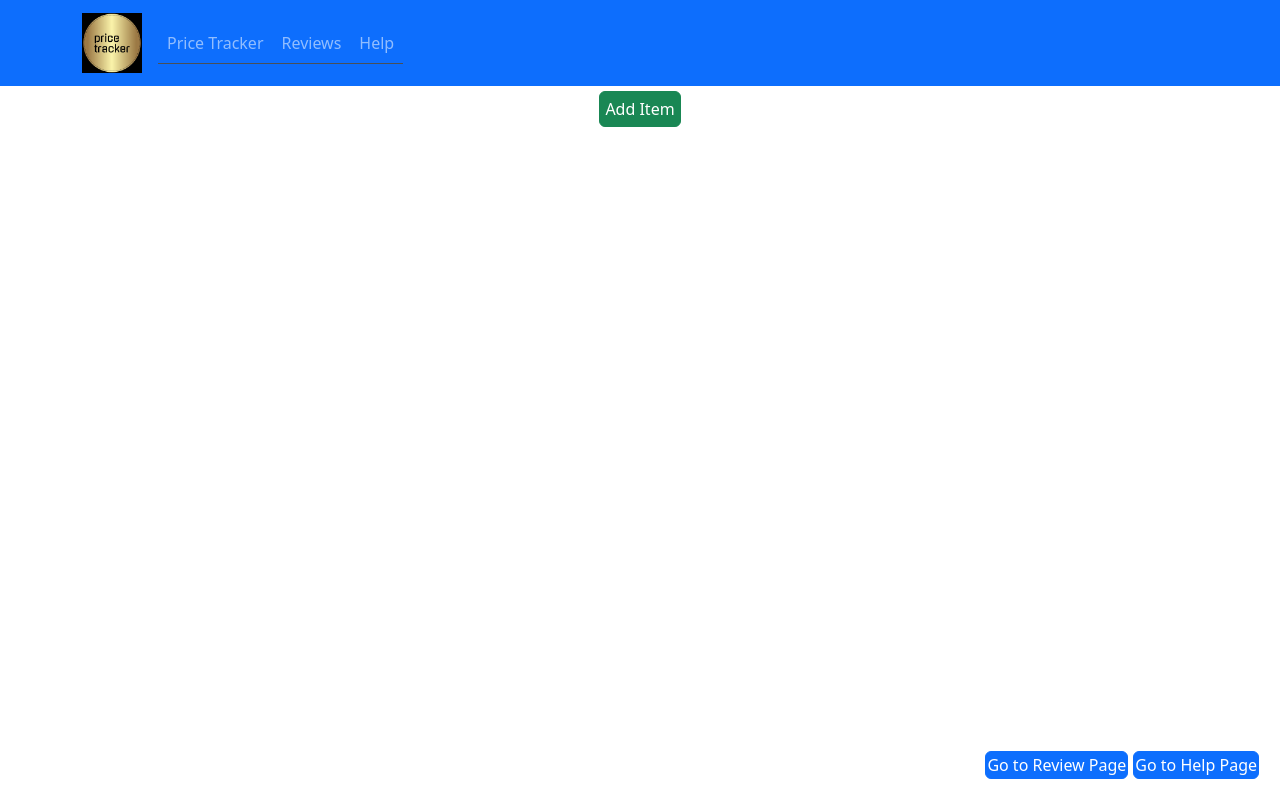
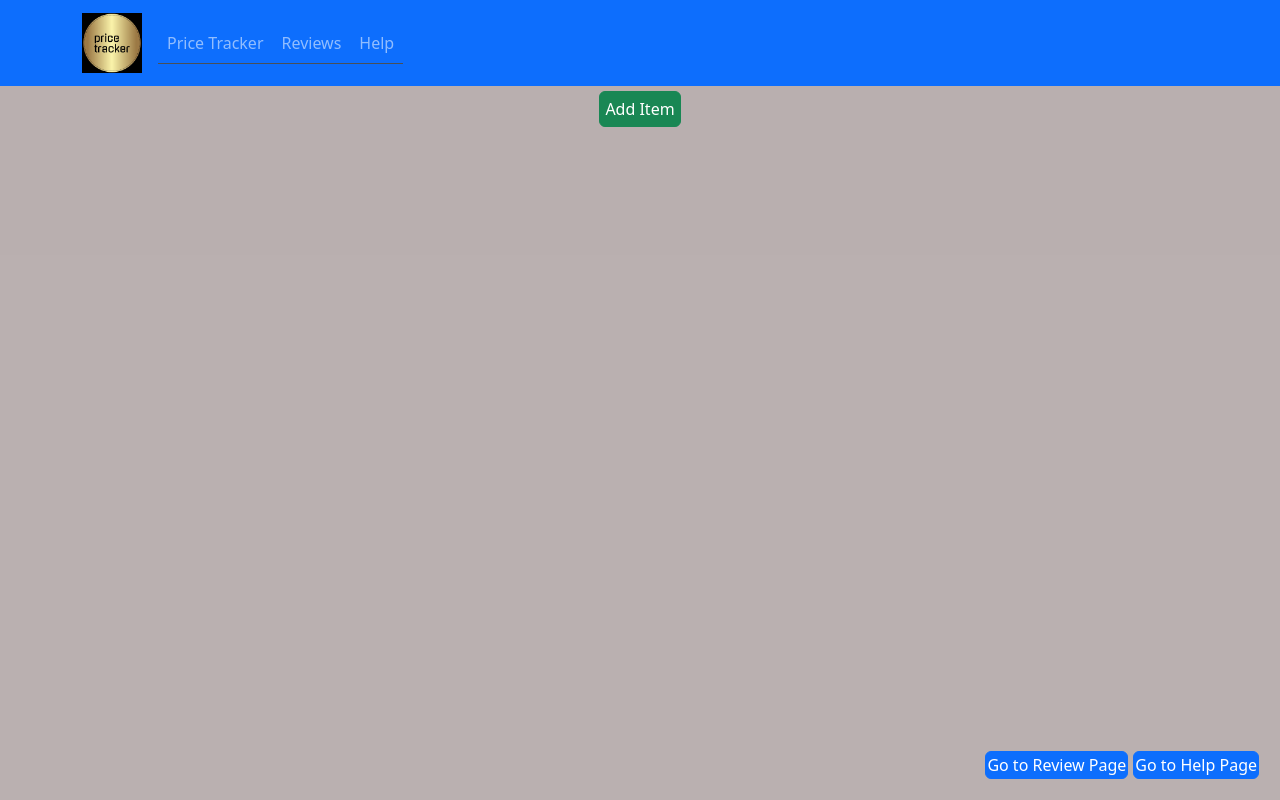
Before and after one commit to SaileshAcharyaCodeRepository/swe_632_projects_hw7, a React (Create React App) app in the folder price-tracker/: page / in a window 1280 px wide. Built offline with nearby package versions, Linux system fonts and the light colour scheme.

Commit message:
changed application background to grayscale for better contrast

```diff
--- a/price-tracker/src/App.css
+++ b/price-tracker/src/App.css
@@ -3,6 +3,7 @@
   margin: 0;
   padding: 0;
   min-height: 100vh;
+  background-color: rgba(177, 166, 166, 0.89);
 }
 
 
```
